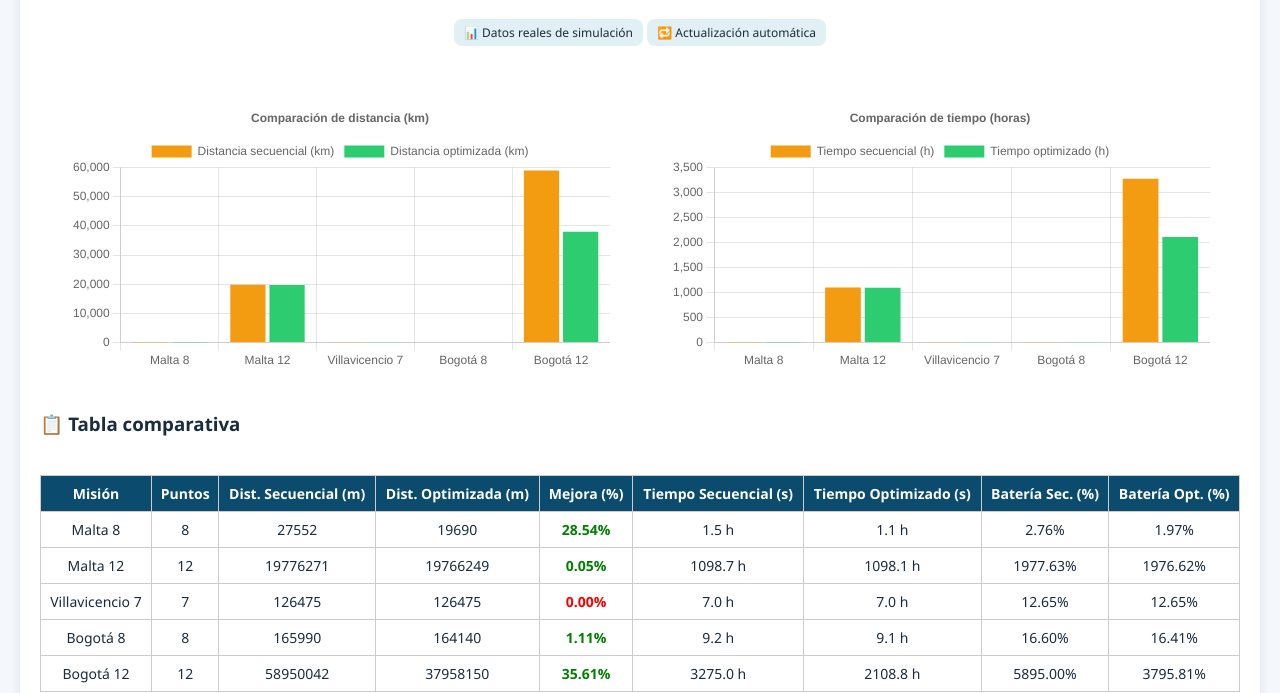
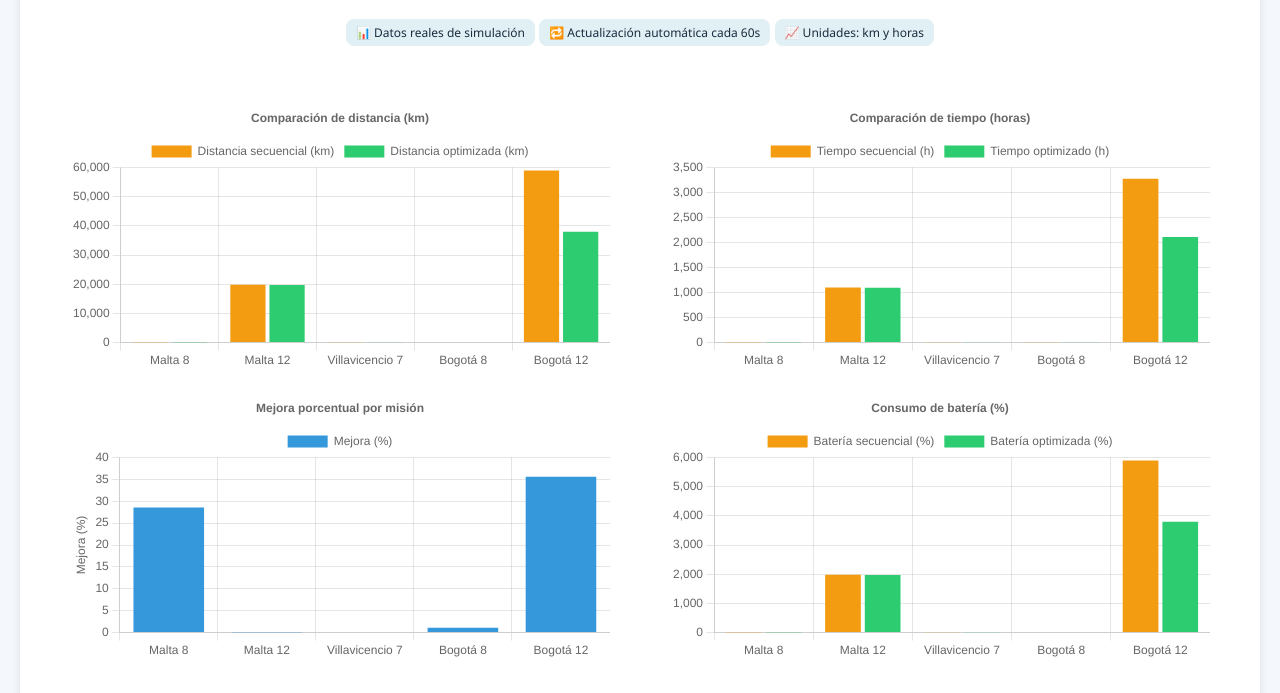
Before and after one commit to perezsandram22/TFM_delivery_drone, a plain HTML site: page dashboard/index.html in a window 1280 px wide. Shown: the part 107-800 px from the top of the page. Drawn offline with nearby package versions, Linux system fonts and the light colour scheme.

Commit message:
feat(dashboard): mejora gráficos, unidades consistentes (km/h) y añade mejora y batería

```diff
--- a/dashboard/index.html
+++ b/dashboard/index.html
@@ -19,7 +19,7 @@
             color: #0a4b6e;
         }
         .container {
-            max-width: 1200px;
+            max-width: 1400px;
             margin: auto;
             background: white;
             border-radius: 12px;
@@ -52,6 +52,10 @@
             min-width: 300px;
             margin: 10px;
         }
+        .chart-box-wide {
+            width: 100%;
+            margin: 10px;
+        }
         canvas {
             max-height: 300px;
         }
@@ -76,7 +80,8 @@
     <h1>🚁 Dashboard de Optimización de Rutas</h1>
     <div style="text-align: center;">
         <span class="badge">📊 Datos reales de simulación</span>
-        <span class="badge">🔁 Actualización automática</span>
+        <span class="badge">🔁 Actualización automática cada 60s</span>
+        <span class="badge">📈 Unidades: km y horas</span>
     </div>
 
     <div class="chart-container">
@@ -86,13 +91,29 @@
         <div class="chart-box">
             <canvas id="timeChart"></canvas>
         </div>
+        <div class="chart-box">
+            <canvas id="improvementChart"></canvas>
+        </div>
+        <div class="chart-box">
+            <canvas id="batteryChart"></canvas>
+        </div>
     </div>
 
-    <h3>📋 Tabla comparativa</h3>
+    <h3>📋 Tabla comparativa (km / horas)</h3>
     <div style="overflow-x: auto;">
         <table id="data-table">
             <thead>
-                <tr><th>Misión</th><th>Puntos</th><th>Dist. Secuencial (m)</th><th>Dist. Optimizada (m)</th><th>Mejora (%)</th><th>Tiempo Secuencial (s)</th><th>Tiempo Optimizado (s)</th><th>Batería Sec. (%)</th><th>Batería Opt. (%)</th></tr>
+                <tr>
+                    <th>Misión</th>
+                    <th>Puntos</th>
+                    <th>Dist. Secuencial (km)</th>
+                    <th>Dist. Optimizada (km)</th>
+                    <th>Mejora (%)</th>
+                    <th>Tiempo Secuencial (h)</th>
+                    <th>Tiempo Optimizado (h)</th>
+                    <th>Batería Sec. (%)</th>
+                    <th>Batería Opt. (%)</th>
+                </tr>
             </thead>
             <tbody id="table-body">
                 <tr><td colspan="9">Cargando datos...</td></tr>
@@ -100,12 +121,12 @@
         </table>
     </div>
     <footer>
-        Datos obtenidos de misiones reales con PX4 y ROS 2. Mejora significativa en rutas optimizadas.
+        Datos obtenidos de misiones reales con PX4 y ROS 2. La mejora se calcula sobre distancia total. Unidades consistentes: kilómetros y horas.
     </footer>
 </div>
 
 <script>
-    let distChart, timeChart;
+    let distChart, timeChart, improvementChart, batteryChart;
 
     function loadData() {
         fetch('data/resumen_misiones.csv')
@@ -123,17 +144,24 @@
         const tbody = document.getElementById('table-body');
         tbody.innerHTML = '';
         data.forEach(row => {
+            const distSec = Number(row['Distancia secuencial (m)']) / 1000;
+            const distOpt = Number(row['Distancia optimizada (m)']) / 1000;
+            const timeSec = Number(row['Tiempo secuencial (s)']) / 3600;
+            const timeOpt = Number(row['Tiempo optimizado (s)']) / 3600;
+            const mejora = row['Mejora (%)'];
+            const bateriaSec = row['Consumo batería secuencial (%)'];
+            const bateriaOpt = row['Consumo batería optimizado (%)'];
             const tr = document.createElement('tr');
             tr.innerHTML = `
                 <td>${row.Misión}</td>
                 <td>${row.Puntos}</td>
-                <td>${Number(row['Distancia secuencial (m)']).toFixed(0)}</td>
-                <td>${Number(row['Distancia optimizada (m)']).toFixed(0)}</td>
-                <td style="color: ${row['Mejora (%)'] > 0 ? 'green' : 'red'}; font-weight:bold;">${row['Mejora (%)']}%</td>
-                <td>${(Number(row['Tiempo secuencial (s)'])/3600).toFixed(1)} h</td>
-                <td>${(Number(row['Tiempo optimizado (s)'])/3600).toFixed(1)} h</td>
-                <td>${row['Consumo batería secuencial (%)']}%</td>
-                <td>${row['Consumo batería optimizado (%)']}%</td>
+                <td>${distSec.toFixed(1)}</td>
+                <td>${distOpt.toFixed(1)}</td>
+                <td style="color: ${mejora > 0 ? 'green' : 'red'}; font-weight:bold;">${mejora}%</td>
+                <td>${timeSec.toFixed(1)}</td>
+                <td>${timeOpt.toFixed(1)}</td>
+                <td>${bateriaSec}%</td>
+                <td>${bateriaOpt}%</td>
             `;
             tbody.appendChild(tr);
         });
@@ -141,26 +169,30 @@
 
     function updateCharts(data) {
         const labels = data.map(row => row.Misión);
-        const distSec = data.map(row => Number(row['Distancia secuencial (m)']));
-        const distOpt = data.map(row => Number(row['Distancia optimizada (m)']));
-        const timeSec = data.map(row => Number(row['Tiempo secuencial (s)'])/3600);
-        const timeOpt = data.map(row => Number(row['Tiempo optimizado (s)'])/3600);
+        const distSec = data.map(row => Number(row['Distancia secuencial (m)']) / 1000);
+        const distOpt = data.map(row => Number(row['Distancia optimizada (m)']) / 1000);
+        const timeSec = data.map(row => Number(row['Tiempo secuencial (s)']) / 3600);
+        const timeOpt = data.map(row => Number(row['Tiempo optimizado (s)']) / 3600);
+        const mejora = data.map(row => Number(row['Mejora (%)']));
+        const bateriaSec = data.map(row => Number(row['Consumo batería secuencial (%)']));
+        const bateriaOpt = data.map(row => Number(row['Consumo batería optimizado (%)']));
 
+        // Distancia
         if (distChart) distChart.destroy();
-        if (timeChart) timeChart.destroy();
-
         distChart = new Chart(document.getElementById('distChart'), {
             type: 'bar',
             data: {
                 labels: labels,
                 datasets: [
-                    { label: 'Distancia secuencial (km)', data: distSec.map(v => v/1000), backgroundColor: '#f39c12' },
-                    { label: 'Distancia optimizada (km)', data: distOpt.map(v => v/1000), backgroundColor: '#2ecc71' }
+                    { label: 'Distancia secuencial (km)', data: distSec, backgroundColor: '#f39c12' },
+                    { label: 'Distancia optimizada (km)', data: distOpt, backgroundColor: '#2ecc71' }
                 ]
             },
             options: { responsive: true, maintainAspectRatio: true, plugins: { title: { display: true, text: 'Comparación de distancia (km)' } } }
         });
 
+        // Tiempo
+        if (timeChart) timeChart.destroy();
         timeChart = new Chart(document.getElementById('timeChart'), {
             type: 'bar',
             data: {
@@ -172,10 +204,41 @@
             },
             options: { responsive: true, maintainAspectRatio: true, plugins: { title: { display: true, text: 'Comparación de tiempo (horas)' } } }
         });
+
+        // Mejora porcentual
+        if (improvementChart) improvementChart.destroy();
+        improvementChart = new Chart(document.getElementById('improvementChart'), {
+            type: 'bar',
+            data: {
+                labels: labels,
+                datasets: [
+                    { label: 'Mejora (%)', data: mejora, backgroundColor: '#3498db' }
+                ]
+            },
+            options: {
+                responsive: true,
+                maintainAspectRatio: true,
+                plugins: { title: { display: true, text: 'Mejora porcentual por misión' } },
+                scales: { y: { beginAtZero: true, title: { display: true, text: 'Mejora (%)' } } }
+            }
+        });
+
+        // Consumo de batería
+        if (batteryChart) batteryChart.destroy();
+        batteryChart = new Chart(document.getElementById('batteryChart'), {
+            type: 'bar',
+            data: {
+                labels: labels,
+                datasets: [
+                    { label: 'Batería secuencial (%)', data: bateriaSec, backgroundColor: '#f39c12' },
+                    { label: 'Batería optimizada (%)', data: bateriaOpt, backgroundColor: '#2ecc71' }
+                ]
+            },
+            options: { responsive: true, maintainAspectRatio: true, plugins: { title: { display: true, text: 'Consumo de batería (%)' } } }
+        });
     }
 
     loadData();
-    // Recarga cada 60 segundos (por si actualizas el CSV)
     setInterval(loadData, 60000);
 </script>
 </body>
```
